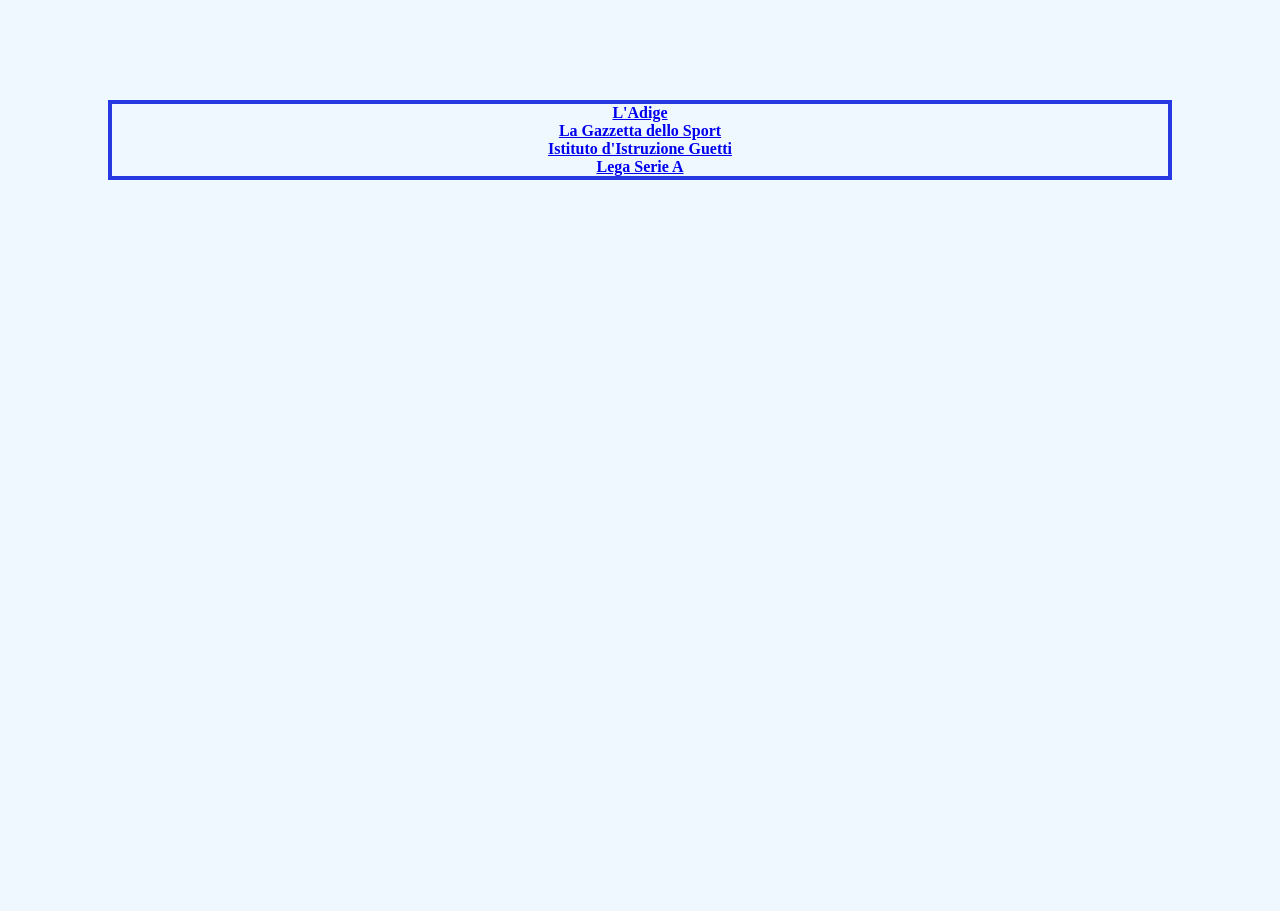
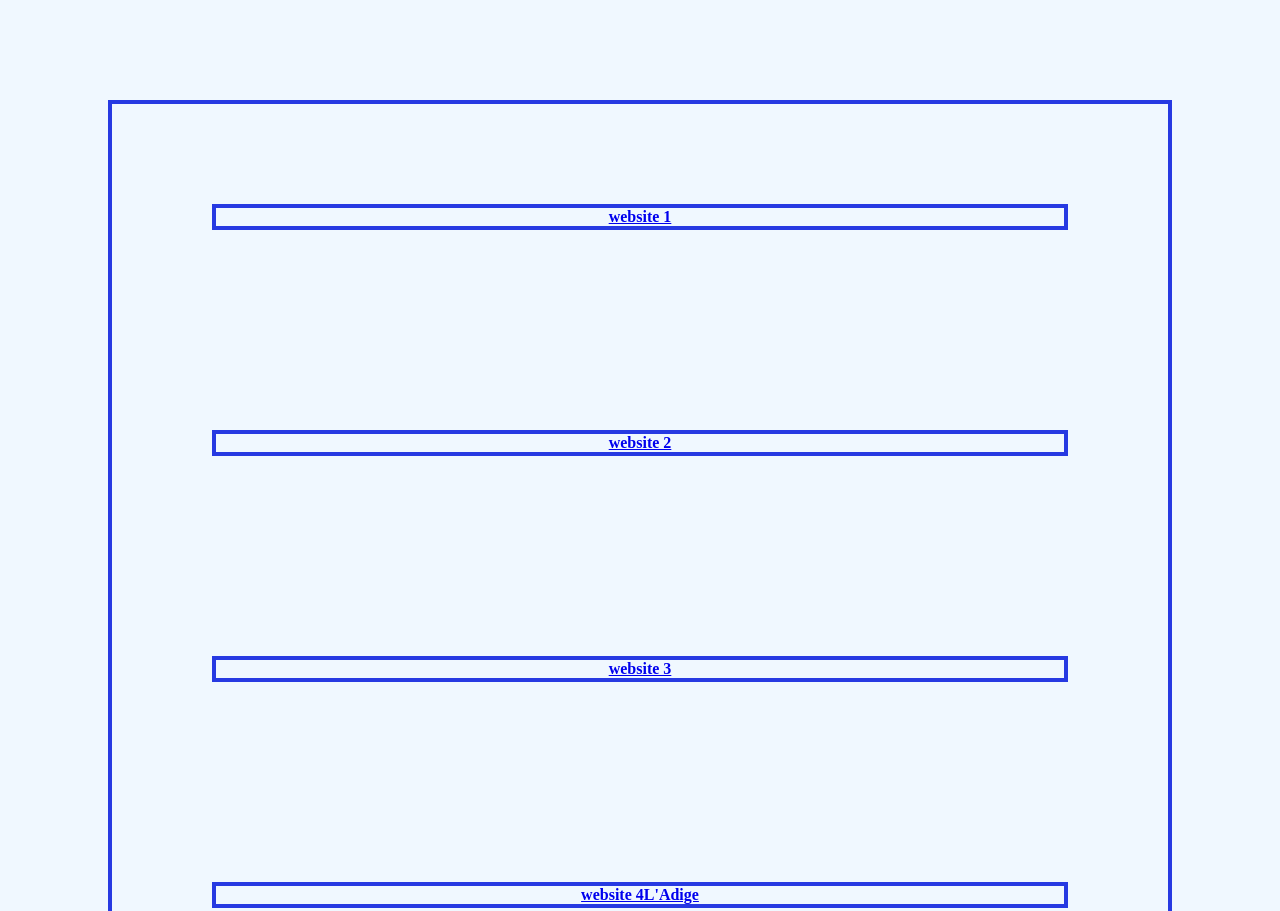
Before and after one commit to pberlanda/progetti_web_2apb, a plain HTML site: page index.html in a window 1280 px wide. Shown: the top 911 px of the page. Before the commit the page ends 800 px from the top, so only its background shows below. Drawn offline with Linux system fonts and the light colour scheme.

Commit message:
Gestione link progetti con flex

```diff
--- a/index.html
+++ b/index.html
@@ -4,6 +4,14 @@
     <meta name="viewport" content="width=device-width, initial-scale=1.0">
     <title>Link siti HTML</title>
     <style>
+        .container{
+            display:flex;
+            flex-direction: column;
+            flex-wrap:wrap;
+        }
+        .item{
+            flex-grow:1;
+        }
         body{
             background-color:aliceblue
         }
@@ -27,11 +35,11 @@
     </style>
 </head>
 <body>
-    <div>
-        <a href="https://www.ladige.it/" target="_blank"><strong>L'Adige</strong></a><br>
-        <a href="https://www.gazzetta.it" target="_blank"><strong>La Gazzetta dello Sport</strong></a><br>
-        <a href="https://www.guetti.tn.it/" target="_blank"><strong>Istituto d'Istruzione Guetti</strong></a><br>
-        <a href="https://www.legaseriea.it/it" target="_blank"><strong>Lega Serie A</strong></a><br>
+    <div class="container">
+        <div class="item"><a href="https://pberlanda.altervista.org/2apb/pbertolini" target="_blank"><strong>website 1</strong></a><br></div>
+        <div class="item"><a href="https://pberlanda.altervista.org/2apb/arizzardi" target="_blank"><strong>website 2</strong></a><br></div>
+        <div class="item"><a href="https://pberlanda.altervista.org/2apb/sbertoglio" target="_blank"><strong>website 3</strong></a><br></div>
+        <div class="item"><a href="https://pberlanda.altervista.org/2apb/vmosna" target="_blank"><strong>website 4L'Adige</strong></a><br></div>
     </div>
 </body>
 </html>
```
